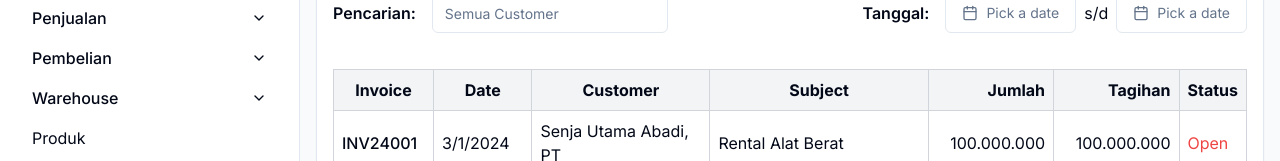
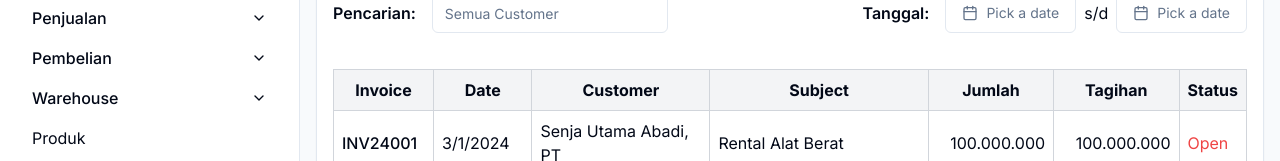
Before and after one commit to fadilmf/akuntansi-app, a Next.js app: page /penjualan in a window 1280 px wide. Shown: the part 156-317 px from the top of the page. Built offline with nearby package versions, Linux system fonts and the light colour scheme.

Commit message:
fix table header

```diff
--- a/src/app/penjualan/page.tsx
+++ b/src/app/penjualan/page.tsx
@@ -431,12 +431,8 @@
                   <th className="border border-gray-300 p-2">Date</th>
                   <th className="border border-gray-300 p-2">Customer</th>
                   <th className="border border-gray-300 p-2">Subject</th>
-                  <th className="border border-gray-300 p-2 text-right">
-                    Jumlah
-                  </th>
-                  <th className="border border-gray-300 p-2 text-right">
-                    Tagihan
-                  </th>
+                  <th className="border border-gray-300 p-2">Jumlah</th>
+                  <th className="border border-gray-300 p-2">Tagihan</th>
                   <th className="border border-gray-300 p-2">Status</th>
                 </tr>
               </thead>
```
